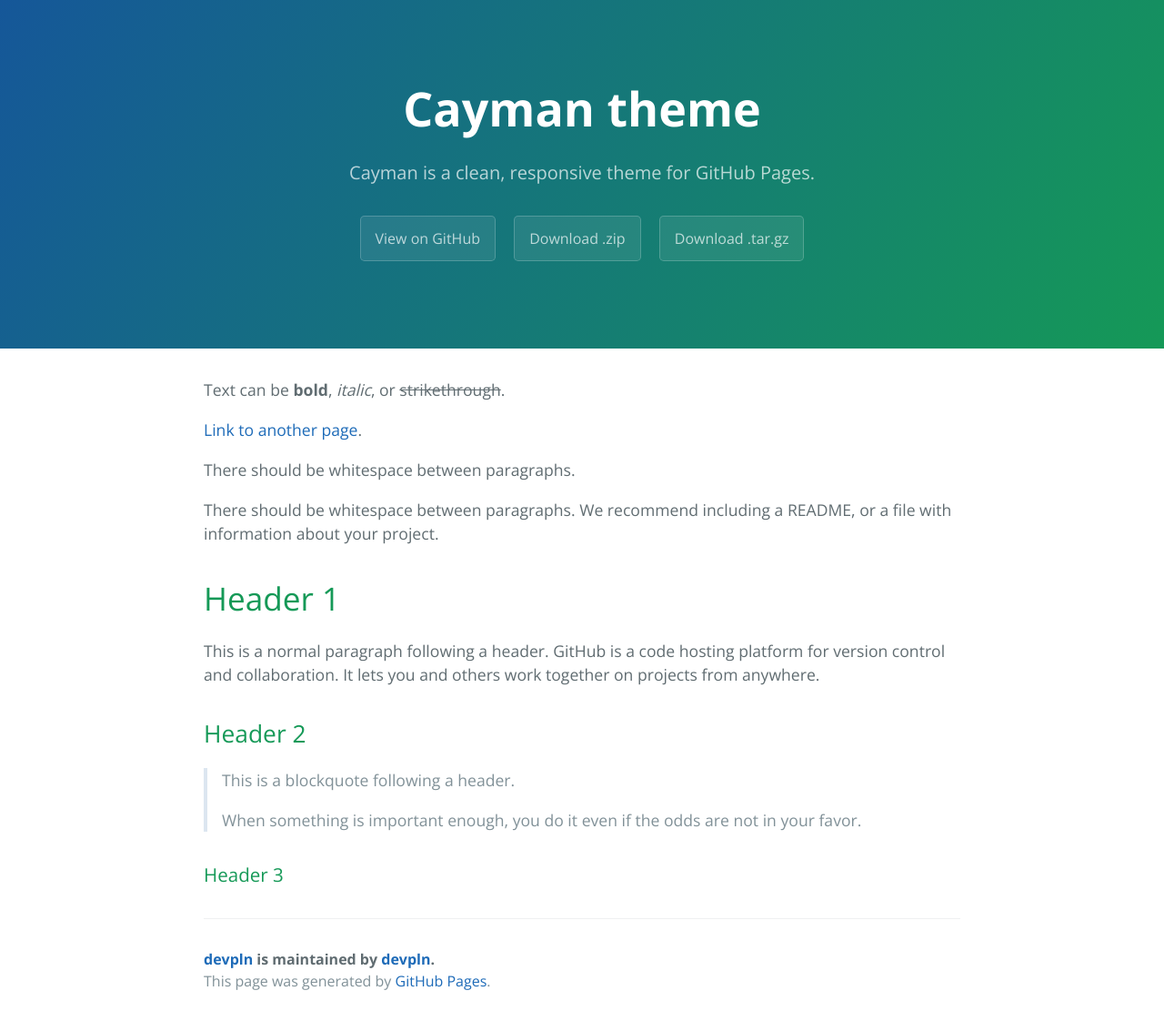
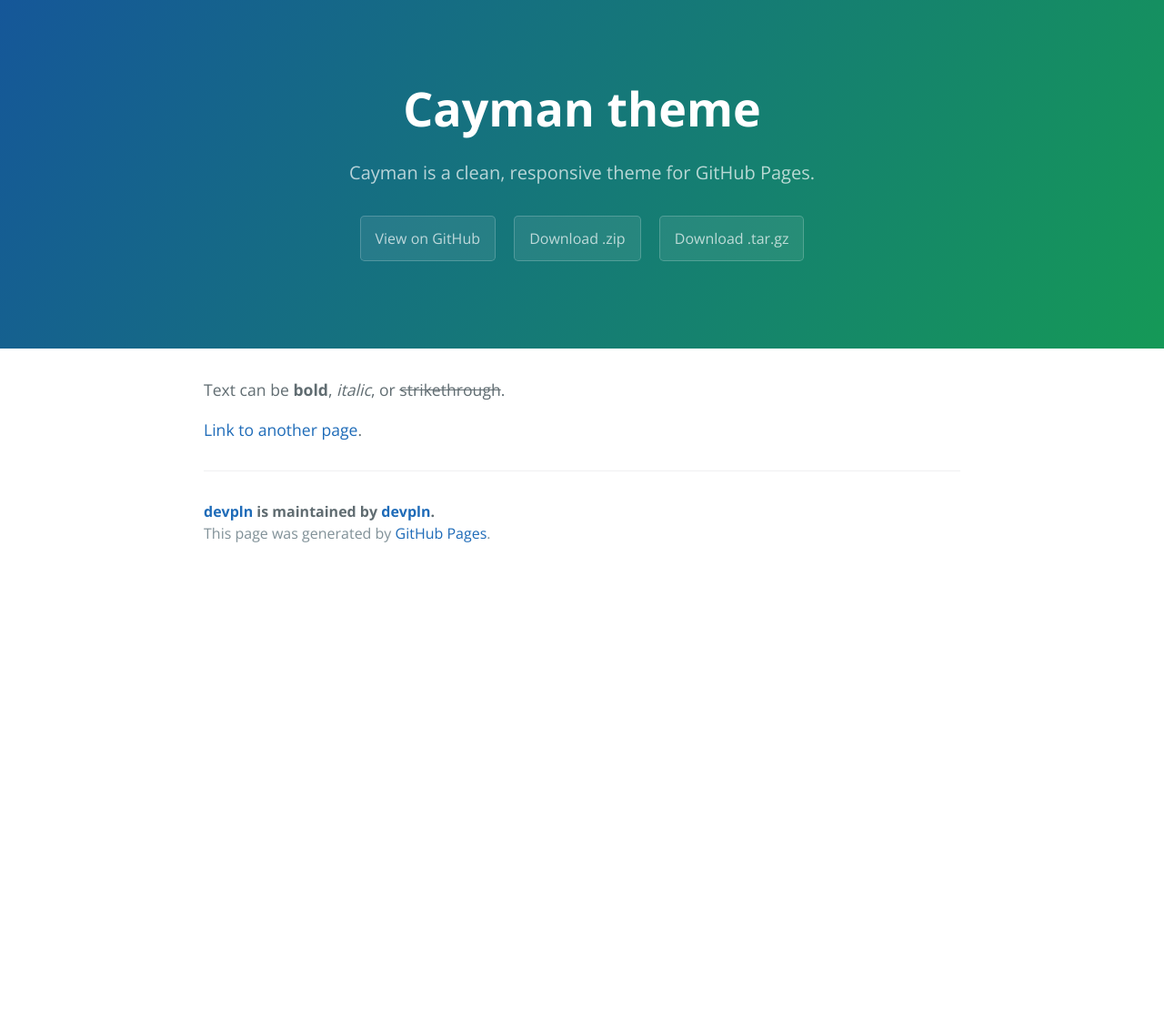
Before and after one commit to devpln/devpln, a Jekyll site: the page built from index.md, in a window 1280 px wide. Shown: the whole page at 91% size. Built offline with Jekyll 4.4.1, drawn with Linux system fonts in a browser that asks for light colours; after the commit the page ends 900 px from its top, so only the background shows below that.

Commit message:
Update index.md

```diff
--- a/index.md
+++ b/index.md
@@ -5,19 +5,3 @@
 Text can be **bold**, _italic_, or ~~strikethrough~~.
 
 [Link to another page](./another-page.html).
-
-There should be whitespace between paragraphs.
-
-There should be whitespace between paragraphs. We recommend including a README, or a file with information about your project.
-
-# Header 1
-
-This is a normal paragraph following a header. GitHub is a code hosting platform for version control and collaboration. It lets you and others work together on projects from anywhere.
-
-## Header 2
-
-> This is a blockquote following a header.
->
-> When something is important enough, you do it even if the odds are not in your favor.
-
-### Header 3
```
